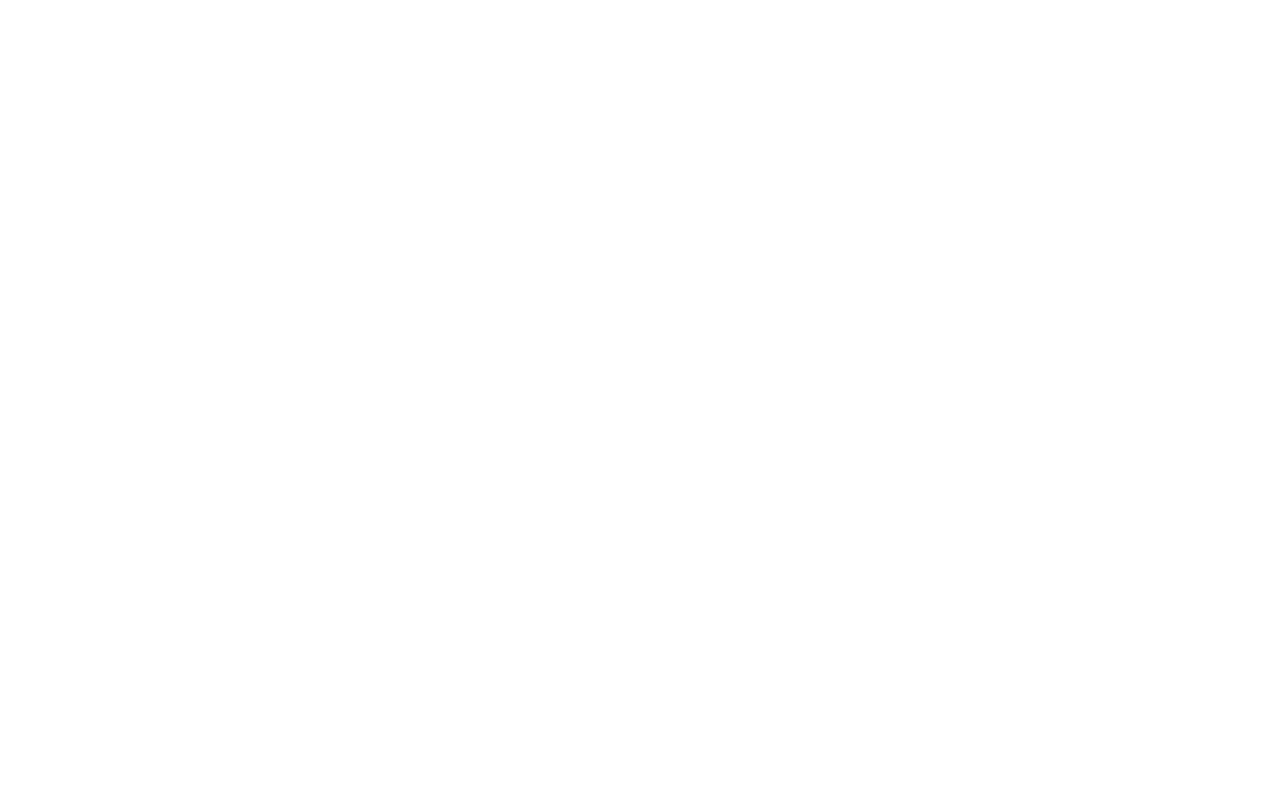
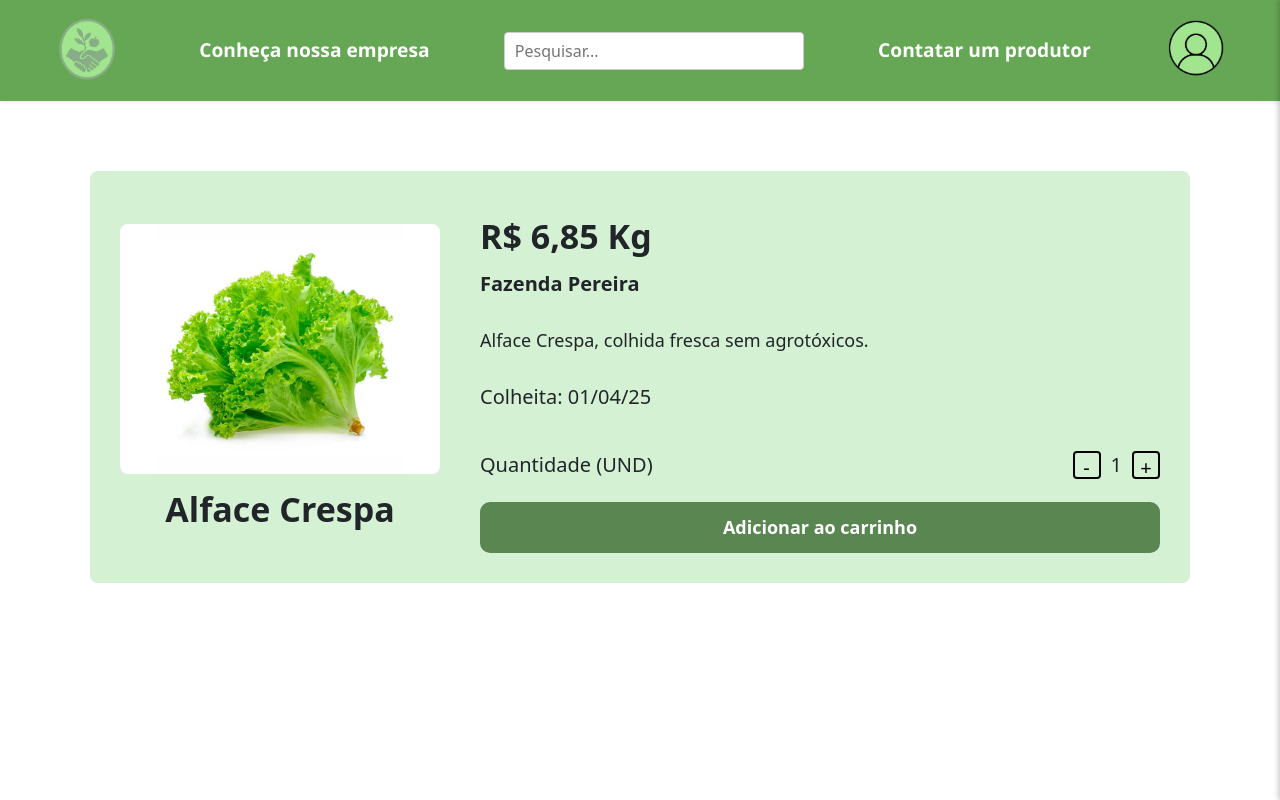
Before and after one commit to rayssaetec/Green-Conection, a React (Vite) app in the folder green-conection/: page /produto/1 in a window 1280 px wide. Before the commit this address had no page. Built offline with nearby package versions, Linux system fonts and the light colour scheme.

Commit message:
menu/produto

```diff
--- a/green-conection/src/App.jsx
+++ b/green-conection/src/App.jsx
@@ -1,7 +1,8 @@
 import { Routes, Route } from 'react-router-dom'
 import { Inicial } from './componentes/Inicial'
 import Produtos from './pages/Produtos'
-import { Sobre}  from './pages/Sobre'
+import Produto from './pages/Produto'
+import { Sobre } from './pages/Sobre'
 
 import './App.css'
 
@@ -11,6 +12,7 @@
       <Routes>
         <Route path="/" element={<Inicial />} />
         <Route path="/produtos" element={<Produtos />} />
+        <Route path="/produto/:id" element={<Produto />} />
         <Route path="/sobre" element={<Sobre />} />
       </Routes>
     </div>
--- a/green-conection/src/componentes/cabecalho/cabecalho.module.css
+++ b/green-conection/src/componentes/cabecalho/cabecalho.module.css
@@ -71,6 +71,7 @@
 .menuLateral h2 {
   font-size: 22px;
   font-weight: bold;
+  color: #000;
   letter-spacing: 1px;
   margin: 20px 0;
 }
--- /dev/null
+++ b/green-conection/src/pages/Produto.css
@@ -0,0 +1,102 @@
+.titulo-produto {
+    font-size: 34px;
+    margin-top: 15px;
+    margin-bottom: 0;
+    font-weight: bold;
+}
+
+
+.imagem-container {
+    display: flex;
+    flex-direction: column;
+    align-items: center;
+}
+
+.card-detalhes img {
+    width: 320px;
+    height: 250px;
+    border-radius: 8px;
+    object-fit: cover;
+}
+
+
+.card-detalhes {
+    display: flex;
+    flex-wrap: wrap;
+    background-color: #d4f1d4;
+    margin: 70px auto;
+    max-width: 1100px;
+    width: 90%;
+    border-radius: 8px;
+    padding: 30px;
+    gap: 40px;
+    align-items: center;
+    justify-content: center;
+}
+
+.info {
+    flex: 1;
+    display: flex;
+    flex-direction: column;
+    gap: 12px;
+    font-size: 20px;
+}
+
+.preco {
+    font-size: 34px;
+    margin-top: 15px;
+    margin-bottom: 0;
+    font-weight: bold;
+}
+
+.descricao {
+    font-size: 18px;
+    text-align: left;
+}
+
+.info-menor {}
+
+.quantidade {
+    display: flex;
+    align-items: center;
+    justify-content: space-between;
+    margin: 10px 0;
+}
+
+.quantidade div {
+    display: flex;
+    align-items: center;
+    gap: 10px;
+}
+
+.quantidade button {
+    width: 28px;
+    height: 28px;
+    font-size: 20px;
+    background: none;
+    border: 2px solid black;
+    border-radius: 4px;
+    cursor: pointer;
+}
+
+.btn-carrinho {
+    background-color: #5a8652;
+    color: white;
+    font-weight: bold;
+    padding: 12px;
+    font-size: 18px;
+    border-radius: 10px;
+    border: none;
+    cursor: pointer;
+}
+
+@media (max-width: 768px) {
+    .card-detalhes {
+        flex-direction: column;
+        text-align: center;
+    }
+
+    .info {
+        align-items: center;
+    }
+}
--- /dev/null
+++ b/green-conection/src/pages/Produto.jsx
@@ -0,0 +1,105 @@
+import { useParams } from "react-router-dom";
+import { Cabecalho } from "../componentes/cabecalho";
+import { useState } from "react";
+import "./produto.css";
+
+const produtos = [
+  {
+    id: "1",
+    nome: "Alface Crespa",
+    preco: "R$ 6,85",
+    unidade: "Kg",
+    descricao: "Alface Crespa, colhida fresca sem agrotóxicos.",
+    imagem: "/images/produtos/alface-crespa.jpg",
+    produtor: "Fazenda Pereira",
+    colheita: "01/04/25",
+  },
+  {
+    id: "2",
+    nome: "Tomate",
+    preco: "R$ 8,00",
+    unidade: "Kg",
+    descricao: "Tomate maduro e suculento, ideal para saladas.",
+    imagem: "/images/produtos/tomate.jpg",
+    produtor: "Fazenda São José",
+    colheita: "10/04/25",
+  },
+  {
+    id: "3",
+    nome: "Cenoura",
+    preco: "R$ 4,80",
+    unidade: "Kg",
+    descricao: "Cenoura crocante e doce, perfeita para sucos.",
+    imagem: "/images/produtos/cenoura.jpg",
+    produtor: "Sítio Verde",
+    colheita: "06/02/25",
+  },
+  {
+    id: "4",
+    nome: "Repolho Roxo",
+    preco: "R$ 7,00",
+    unidade: "Kg",
+    descricao: "Repolho roxo fresco, ideal para saladas e refogados.",
+    imagem: "/images/produtos/repolho-roxo.jpg",
+    produtor: "Fazenda Nova",
+    colheita: "24/02/25",
+  },
+];
+
+const Produto = () => {
+  const { id } = useParams();
+  const produto = produtos.find((p) => p.id === id);
+  const [quantidade, setQuantidade] = useState(1);
+
+  const aumentarQuantidade = () => {
+    setQuantidade(quantidade + 1);
+  };
+  const diminuirQuantidade = () => {
+    if (quantidade > 1) {
+      setQuantidade(quantidade - 1);
+    }
+  };
+
+  if (!produto) {
+    return <div>Produto não encontrado</div>;
+  }
+
+  return (
+    <>
+      <Cabecalho />
+      <div className="conteudo-produto">
+        <div className="card-detalhes">
+          <div className="imagem-container">
+            <img src={produto.imagem} alt={produto.nome} />
+            <h1 className="titulo-produto">{produto.nome}</h1>
+          </div>
+          <div className="info">
+            <h1 className="preco">
+              {produto.preco} <span>{produto.unidade}</span>
+            </h1>
+            <p className="info-menor">
+              <strong>{produto.produtor}</strong>
+            </p>
+            <p className="descricao">{produto.descricao}</p>
+            <p className="info-menor">Colheita: {produto.colheita}</p>
+            <div className="quantidade">
+              <span>Quantidade (UND)</span>
+              <div className="quantidade-container">
+                <button className="btn-quantidade" onClick={diminuirQuantidade}>
+                  -
+                </button>
+                <span className="quantidade-display">{quantidade}</span>
+                <button className="btn-quantidade" onClick={aumentarQuantidade}>
+                  +
+                </button>
+              </div>
+            </div>
+            <button className="btn-carrinho">Adicionar ao carrinho</button>
+          </div>
+        </div>
+      </div>
+    </>
+  );
+};
+
+export default Produto;
--- a/green-conection/src/pages/Produtos.jsx
+++ b/green-conection/src/pages/Produtos.jsx
@@ -1,8 +1,10 @@
 import React from "react";
+import { Link } from "react-router-dom";
 import { Cabecalho } from "../componentes/cabecalho";
 
 const produtos = [
   {
+    id: 1,
     nome: "Alface Crespa",
     preco: "R$ 6,50 /kg",
     local: "Fazenda Pereira",
@@ -10,6 +12,7 @@
     imagem: "/images/produtos/alface-crespa.jpg",
   },
   {
+    id: 2,
     nome: "Tomate",
     preco: "R$ 8,00 /kg",
     local: "Fazenda São José",
@@ -17,6 +20,7 @@
     imagem: "/images/produtos/tomate.jpg",
   },
   {
+    id: 3,
     nome: "Cenoura",
     preco: "R$ 4,80 /kg",
     local: "Sítio Verde",
@@ -24,6 +28,7 @@
     imagem: "/images/produtos/cenoura.jpg",
   },
   {
+    id: 4,
     nome: "Repolho Roxo",
     preco: "R$ 7,00 /kg",
     local: "Fazenda Nova",
@@ -90,15 +95,21 @@
                   />
                 </div>
                 <div className="card-body">
-                  <h5 className="card-title fw-semibold">{p.nome}</h5>
-                  <p className="card-text fw-bold">{p.preco}</p>
-                  <p className="small mb-1 text-white">{p.local}</p>
-                  <p className="small text-white">{p.cidade}</p>
+                  <h3 className="card-title fw-semibold">{p.nome}</h3>
+                  <p className="card-text fw-bold fs-5">{p.preco}</p>
+                  <p className="small mb-1 text-white fs-5">{p.local}</p>
+                  <p className="small mb-1 text-white fs-5">
+                    {p.data_producao}
+                  </p>
+                  <p className="small text-white fs-6">{p.cidade}</p>
                 </div>
                 <div className="card-footer text-center bg-transparent border-0">
-                  <button className="btn btn-outline-light w-100">
+                  <Link
+                    to={`/produto/${p.id}`}
+                    className="btn btn-outline-light w-100"
+                  >
                     Saiba Mais
-                  </button>
+                  </Link>
                 </div>
               </div>
             </div>
```
